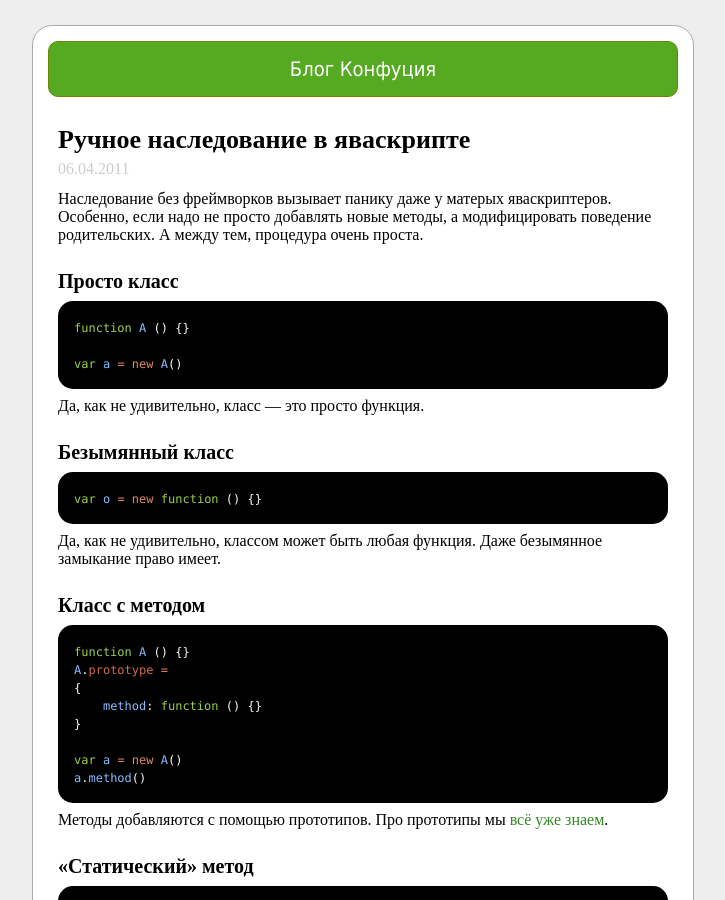
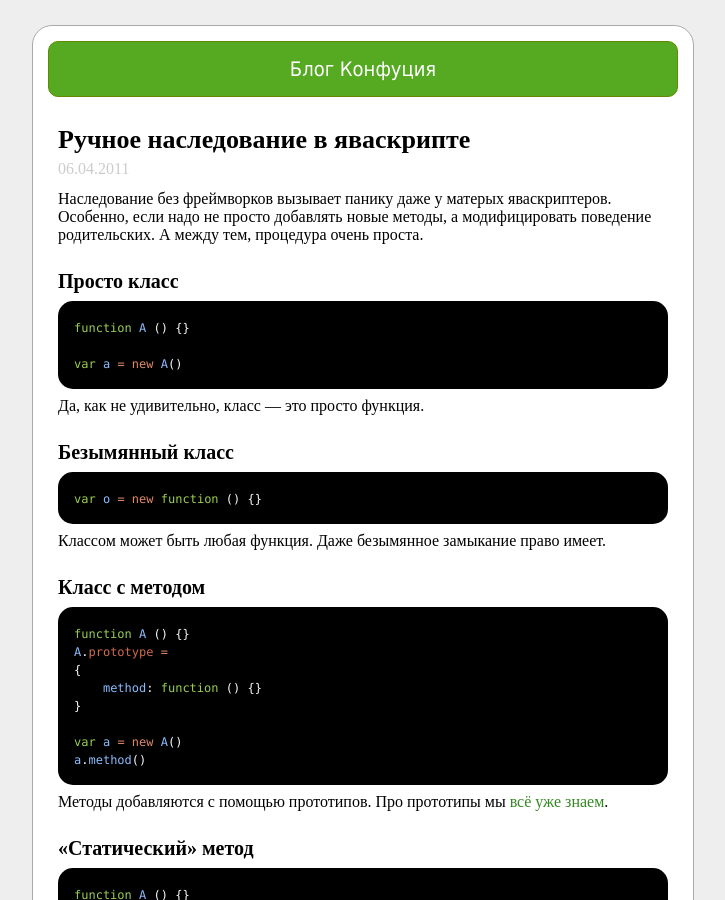
Before and after one commit to kung-fu-tzu/leonov.github.io, a Jekyll site: the page built from _posts/2011-04-06-native-javascript-inheritance.html, in a window 1280 px wide and 900 px high. Shown: the whole window, without its empty margins (277-1002 px from the left). Built offline with Jekyll 4.4.1, drawn with Linux system fonts in a browser that asks for light colours.

Commit message:
reduce redundancy

```diff
--- a/_posts/2011-04-06-native-javascript-inheritance.html
+++ b/_posts/2011-04-06-native-javascript-inheritance.html
@@ -32,7 +32,7 @@ var a = new A()
 var o = new function () {}
 </code></pre>
 
-<p>Да, как не удивительно, классом может быть любая функция. Даже безымянное замыкание право имеет.</p>
+<p>Классом может быть любая функция. Даже безымянное замыкание право имеет.</p>
 </section>
 
 
```
